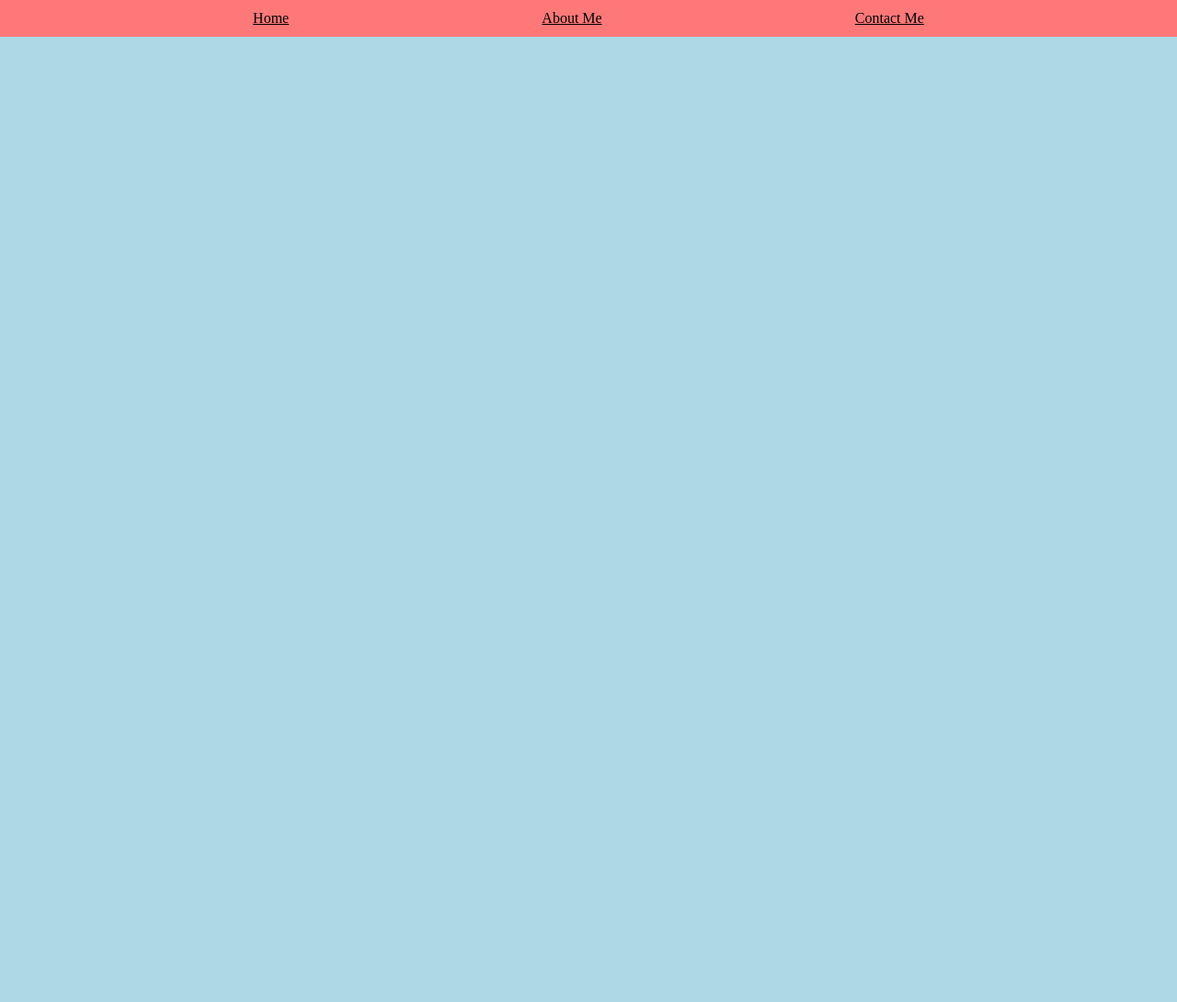
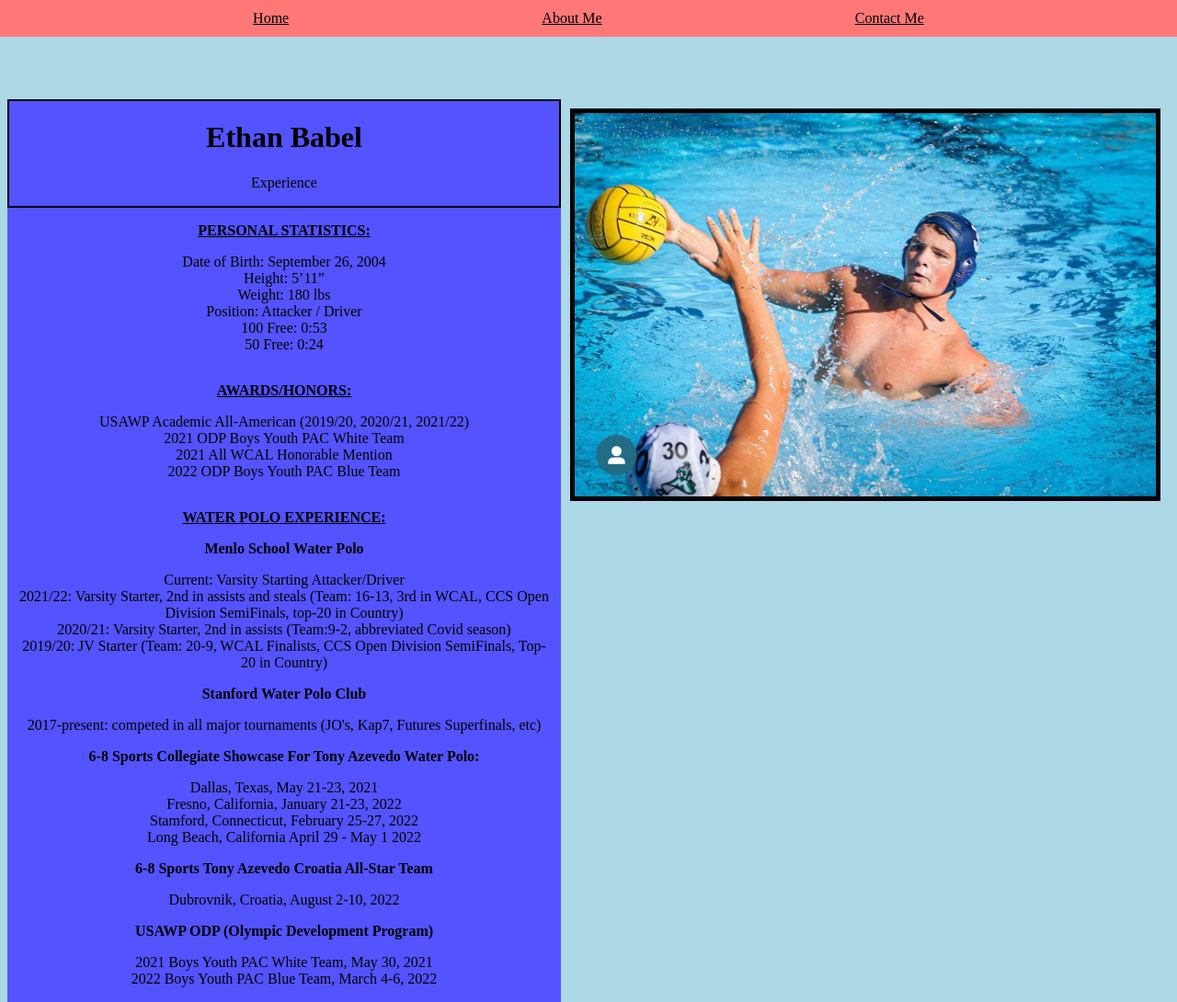
Before and after one commit to ethanbabel/ATCS-2022, a plain HTML site: page Portfolio/experience.html in a window 1280 px wide. Shown: the whole page at 92% size. Before the commit the page ends 800 px from the top, so only its background shows below. Drawn offline with Linux system fonts and the light colour scheme.

Commit message:
done navbar, aboutME, contactMe, Home, experience

```diff
--- a/Portfolio/experience.html
+++ b/Portfolio/experience.html
@@ -1,14 +1,66 @@
 <!DOCTYPE html>
 <html>
+
 <head>
     <title>Ethan Babel Web Portfolio (Experience) </title>
-        <link rel="stylesheet" type = "text/css" href= "portfolio.css">
+    <link rel="stylesheet" type="text/css" href="portfolio.css">
 </head>
+
 <body>
     <div class="navbar">
-            <a target = "_self" href = "index.html">Home</a>
-            <a target = "_self" href = "about-me.html">About Me</a>
-            <a target = "_self" href = "contact-me.html">Contact Me</a>
+        <a target="_self" href="index.html">Home</a>
+        <a target="_self" href="about-me.html">About Me</a>
+        <a target="_self" href="contact-me.html">Contact Me</a>
+    </div>
+    <div class="mainHStack">
+        <div class="paragraph">
+            <div class="border">
+                <h1>Ethan Babel</h1>
+                <p>Experience</p>
+            </div>
+            <div>
+                <p class="bold underline">PERSONAL STATISTICS: </p>
+                <p>Date of Birth: September 26, 2004 <br>Height: 5’11” <br>Weight: 180 lbs <br>Position: Attacker /
+                    Driver
+                    <br>100 Free: 0:53 <br>50 Free: 0:24
+                </p>
+            </div>
+            <div>
+                <p class="bold underline">AWARDS/HONORS: </p>
+                <p>USAWP Academic All-American (2019/20, 2020/21, 2021/22) <br>2021 ODP Boys Youth PAC White Team
+                    <br>2021 All WCAL Honorable Mention <br>2022 ODP Boys Youth PAC Blue Team
+                </p>
+            </div>
+            <div>
+                <p class="bold underline">WATER POLO EXPERIENCE: </p>
+                <p class="bold">Menlo School Water Polo</p>
+                <p>
+                    Current: Varsity Starting Attacker/Driver<br> 2021/22: Varsity Starter, 2nd in assists and steals
+                    (Team: 16-13, 3rd in WCAL, CCS Open Division SemiFinals, top-20 in Country) <br> 2020/21: Varsity
+                    Starter, 2nd in assists (Team:9-2, abbreviated Covid season) <br> 2019/20: JV Starter (Team: 20-9,
+                    WCAL Finalists, CCS Open Division SemiFinals, Top-20 in Country)
+                </p>
+                <p class="bold">Stanford Water Polo Club</p>
+                <p>
+                    2017-present: competed in all major tournaments (JO's, Kap7, Futures Superfinals, etc)
+                </p>
+                <p class="bold">6-8 Sports Collegiate Showcase For Tony Azevedo Water Polo:</p>
+                <p>
+                    Dallas, Texas, May 21-23, 2021 <br>Fresno, California, January 21-23, 2022 <br>Stamford,
+                    Connecticut, February 25-27, 2022 <br>Long Beach, California April 29 - May 1 2022
+                </p>
+                <p class="bold">6-8 Sports Tony Azevedo Croatia All-Star Team</p>
+                <p>
+                    Dubrovnik, Croatia, August 2-10, 2022
+                </p>
+                <p class="bold">USAWP ODP (Olympic Development Program)</p>
+                <p>
+                    2021 Boys Youth PAC White Team, May 30, 2021 <br>2022 Boys Youth PAC Blue Team, March 4-6, 2022
+                </p>
+            </div>
+        </div>
+        <img src="F496CFA2-21D4-4985-9EEF-2B07A745510A.JPG" id="profilePic">
     </div>
 </body>
+
 </html>
--- a/Portfolio/portfolio.css
+++ b/Portfolio/portfolio.css
@@ -1,19 +1,24 @@
-body{
+body {
     background-color: lightblue;
 }
-.mainHStack{
+
+.mainHStack {
     display: flex;
+    flex-direction: row;
     width: 100%;
 
 }
-#profilePic{
+
+#profilePic {
     width: 50%;
+    height: 50%;
     border: 5px solid black;
     margin: 10px;
     position: relative;
     top: 100px;
 }
-.heroExplanation{
+
+.paragraph {
     display: flex;
     flex-direction: column;
     justify-content: space-evenly;
@@ -23,22 +28,42 @@ body{
     position: relative;
     top: 100px;
 }
-.border{
+
+.border {
     border: 2px solid black;
 }
-.navbar{
+
+.navbar {
     background-color: rgb(255, 120, 120);
     position: fixed;
     top: 0px;
-    left:0px;
-    right:0px;
+    left: 0px;
+    right: 0px;
     height: 40px;
     display: flex;
     flex-direction: row;
     justify-content: space-evenly;
     align-items: center;
 }
+
 a {
     text-decoration: underline;
-    color:black;
+    color: black;
 }
+
+p {
+    padding-left: 10px;
+    padding-right: 10px;
+}
+
+.whiteText {
+    color: white;
+}
+
+.bold {
+    font-weight: bold;
+}
+
+.underline {
+    text-decoration: underline;
+}
```
Also changed, not shown: Portfolio/about-me.html (+30 -4 lines), Portfolio/contact-me.html (+21 -4 lines), Portfolio/index.html (+9 -6 lines), Portfolio/42B69CD4-6EAD-4F8D-93D7-FA78A2ECB8AB.JPG (added), Portfolio/F496CFA2-21D4-4985-9EEF-2B07A745510A.JPG (added), Portfolio/contactMe.png (added). Lines whose indentation alone changed are shown as unchanged.
